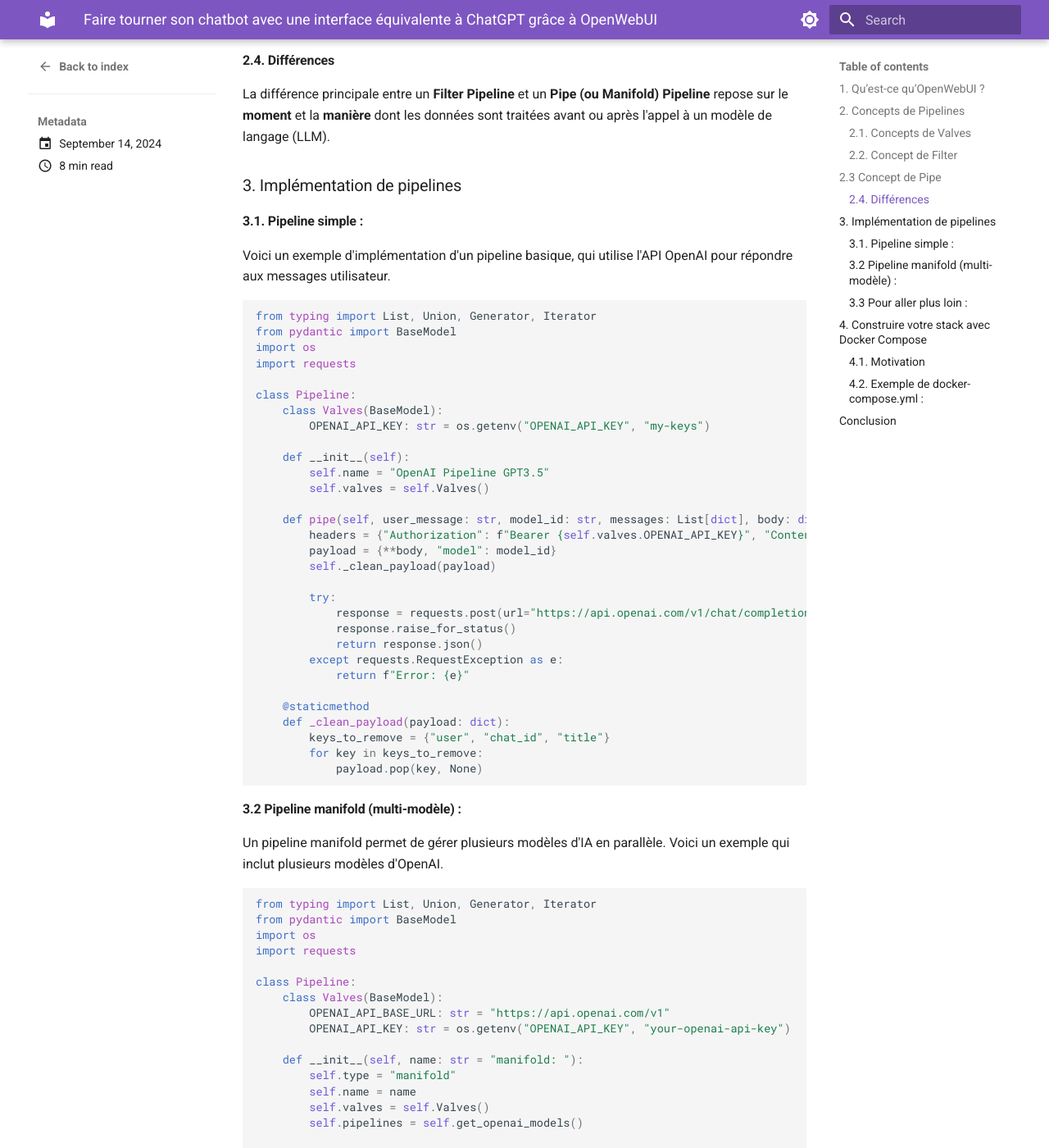
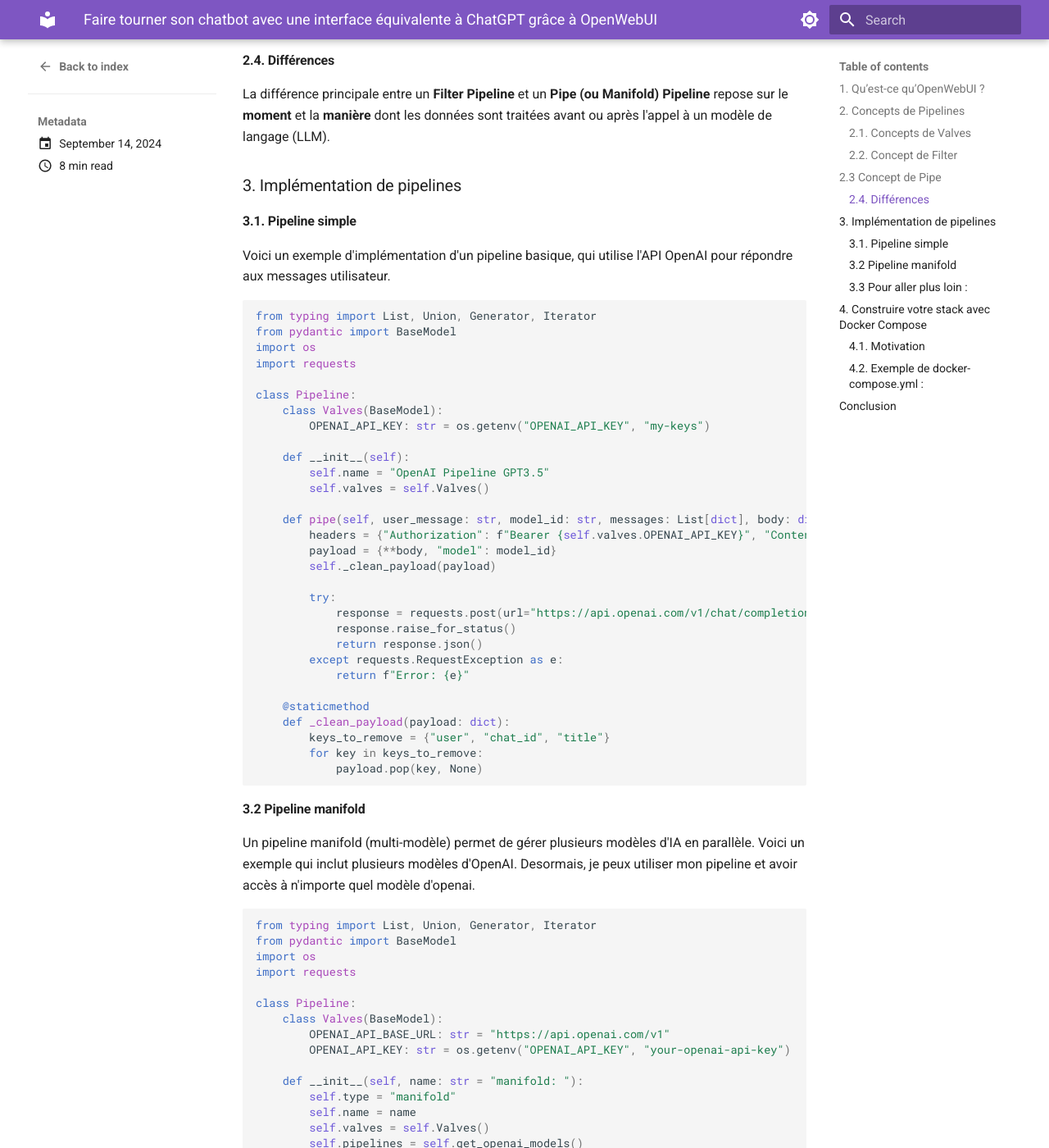
Before and after one commit to sawallesalfo/blog, an MkDocs documentation site: the page built from docs/posts/openwebui_pipelines.md, in a window 1280 px wide and 1400 px high, scrolled down 2141 px. Shown: the whole window at 82% size. Built offline with MkDocs 1.6.1 and Material for MkDocs 9.7.7, drawn with Linux system fonts in a browser that asks for light colours.

Commit message:
deploy article on openwebui

````diff
--- a/docs/posts/openwebui_pipelines.md
+++ b/docs/posts/openwebui_pipelines.md
@@ -85,7 +85,7 @@ La différence principale entre un **Filter Pipeline** et un **Pipe (ou Manifold
 
 ### 3. Implémentation de pipelines
 
-#### 3.1. Pipeline simple :
+#### 3.1. Pipeline simple
 Voici un exemple d'implémentation d'un pipeline basique, qui utilise l'API OpenAI pour répondre aux messages utilisateur.
 
 ```python
@@ -121,8 +121,8 @@ class Pipeline:
             payload.pop(key, None)
 ```
 
-#### 3.2 Pipeline manifold (multi-modèle) :
-Un pipeline manifold permet de gérer plusieurs modèles d'IA en parallèle. Voici un exemple qui inclut plusieurs modèles d'OpenAI.
+#### 3.2 Pipeline manifold
+Un pipeline manifold (multi-modèle) permet de gérer plusieurs modèles d'IA en parallèle. Voici un exemple qui inclut plusieurs modèles d'OpenAI. Desormais, je peux utiliser mon pipeline et avoir accès à n'importe quel modèle d'openai.
 
 ```python
 from typing import List, Union, Generator, Iterator
@@ -202,7 +202,7 @@ Parfois, des pipelines sont déjà disponibles et vous pouvez vous inspirer des
 
 #### 4.2. Exemple de `docker-compose.yml` :
 ```yaml
-ervices:
+services:
   open-webui:
     image: ghcr.io/open-webui/open-webui:main
     container_name: open-webui
````
